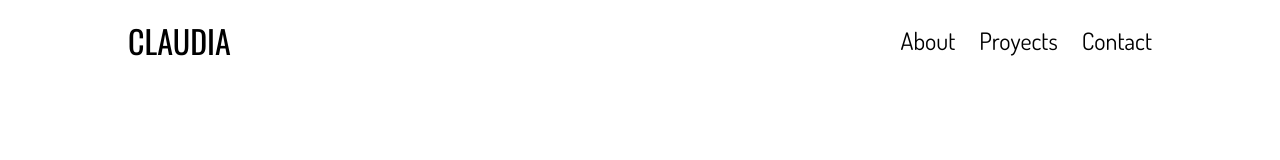
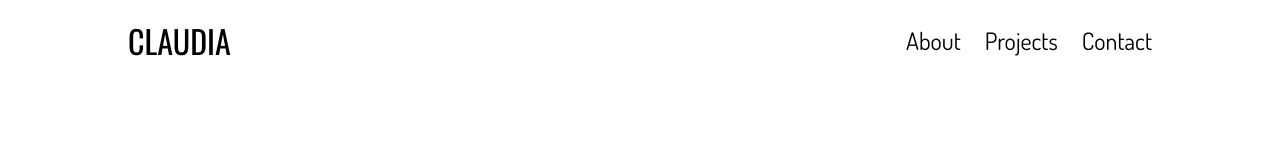
Before and after one commit to claudiamv31/portfolio, a React (Create React App) app: page / in a window 1280 px wide. Shown: the top 160 px of the page. Built offline with nearby package versions, Linux system fonts and the light colour scheme.

Commit message:
fixing bugs

```diff
--- a/src/components/MainNavigation.js
+++ b/src/components/MainNavigation.js
@@ -10,7 +10,7 @@
             <a href="#about">About</a>
           </li>
           <li>
-            <a href="#proyects">Proyects</a>
+            <a href="#proyects">Projects</a>
           </li>
           <li>
             <a href="#contact">Contact</a>
```
